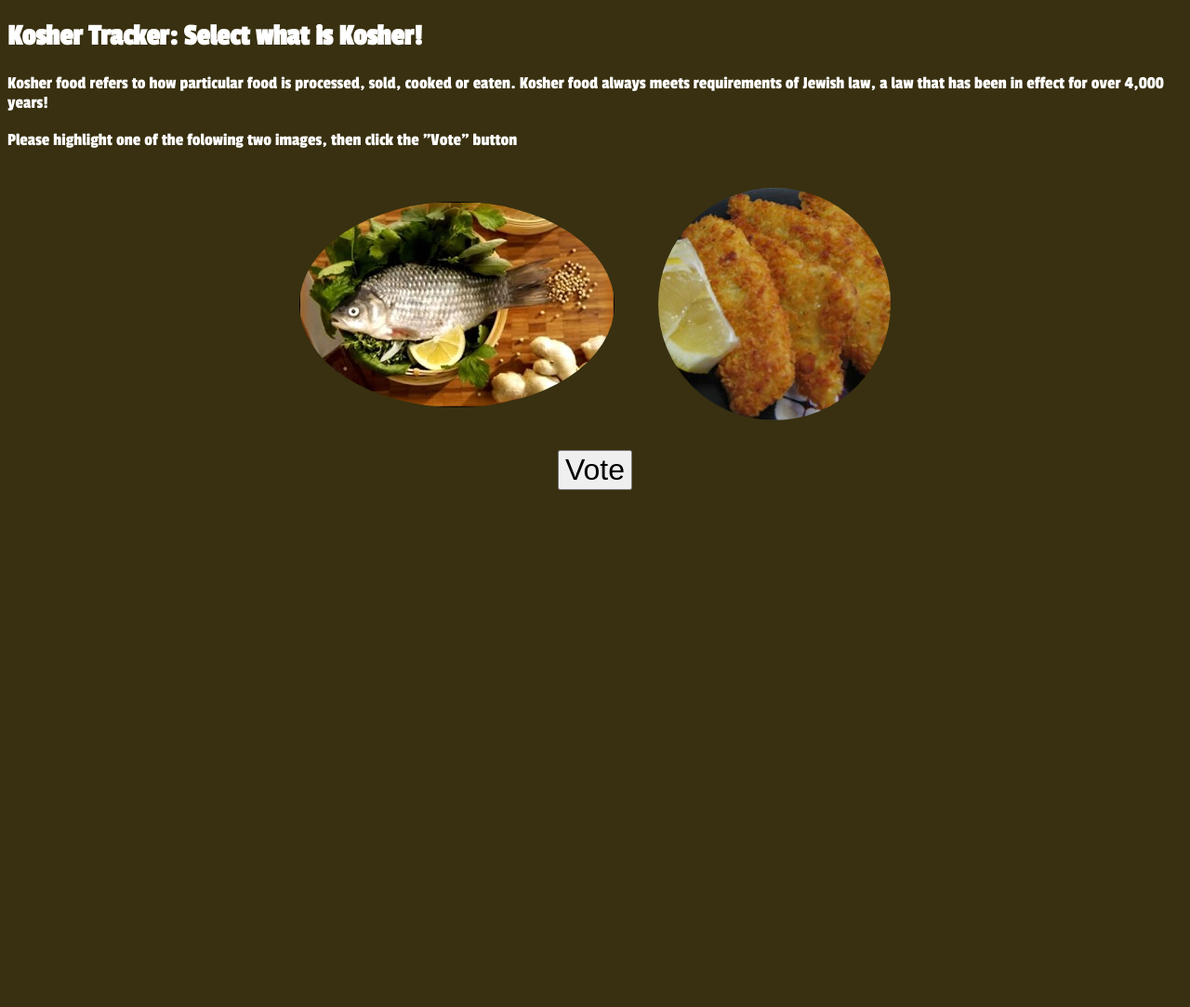
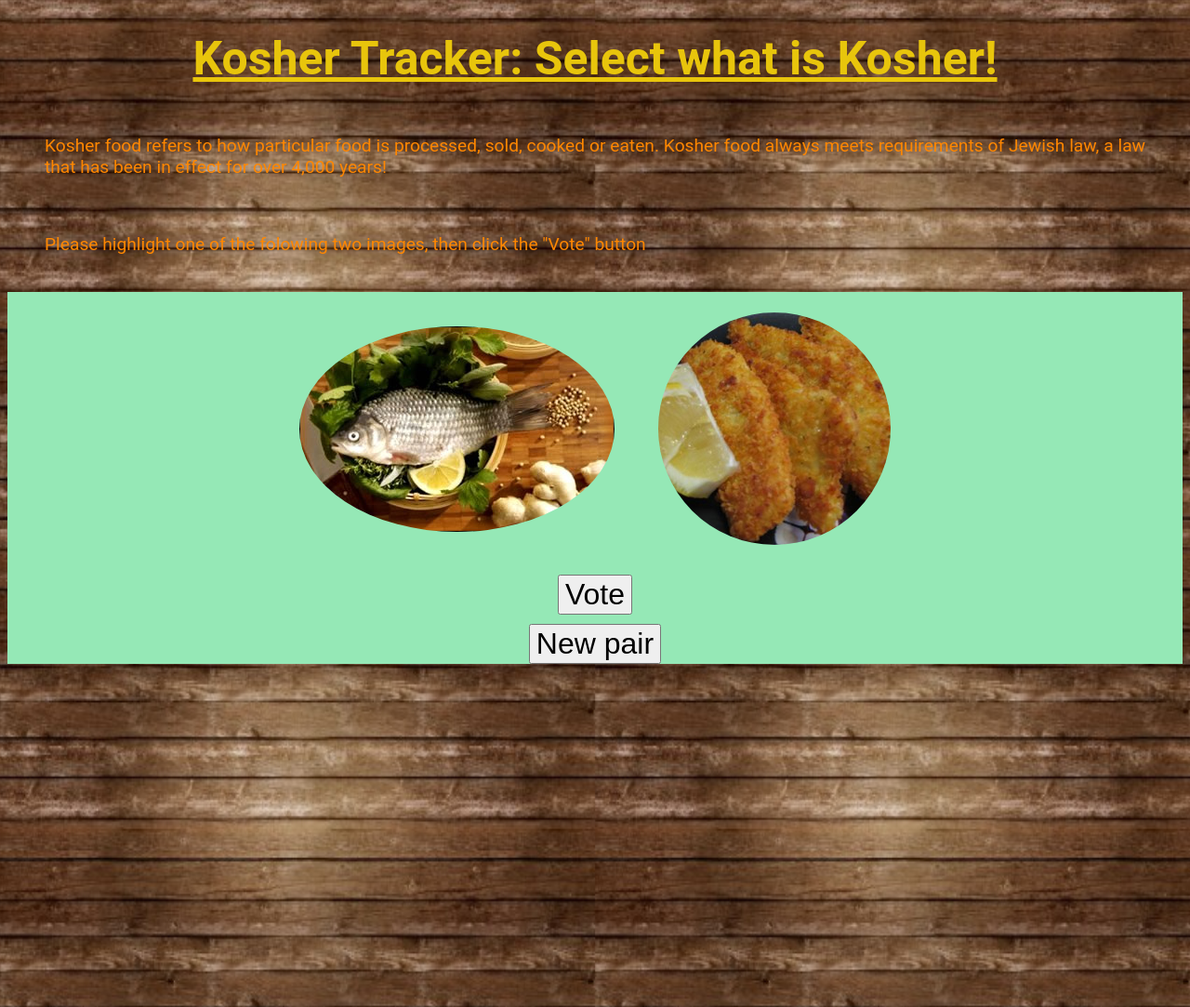
Before and after one commit to aminasenge5/KosherAmina-Andy, a plain HTML site: page index.html in a window 1280 px wide. Shown: the top 1083 px of the page at 93% size. Before the commit the page ends 839 px from the top, so only its background shows below. Drawn offline with Linux system fonts and the light colour scheme.

Commit message:
styled with wood background and colors

```diff
--- a/index.html
+++ b/index.html
@@ -6,12 +6,17 @@
 </head>
 
 <body>
+<div id="text">
+
 <h1>Kosher Tracker: Select what is Kosher!</h1>
+
 
 <p>Kosher food refers to how particular food is processed, sold, cooked or eaten. Kosher food always meets requirements of Jewish law, a law that has been in effect for over 4,000 years!</p>
 
 <p>Please highlight one of the folowing two images, then click the
 &quot;Vote&quot; button</p>
+
+</div>
 
 <div id="divImgs">
   <div><img id="imgLeft" class="imgNormal">
--- a/style.css
+++ b/style.css
@@ -1,13 +1,36 @@
 @import url(https://fonts.googleapis.com/css?family=Passion+One);
 /* @import url(https://fonts.googleapis.com/css?family=Muli); */
 
+
+
 body {
-  font-family:'Passion One', cursive;
-  color: #fff;
-  background-color: #383010;
+  font-family: 'Roboto', sans-serif;
+  color: #FF8700;
+  background-image: url("table9.jpg");
+  background-repeat: repeat;
+  background-size: 50% 50%;
+
 }
 
-p { font-size: 1.2rem }
+
+h1 {
+  text-align: center;
+  font-size: 50px;
+  color: #E8C50C;
+  text-decoration:  underline;
+}
+
+p {
+  margin: 20px;
+  padding: 20px;
+  font-size: 1.2rem;
+  text-align: justify;
+}
+
+a{
+  margin: 20px;
+  padding: 5px;
+}
 
 img {
   max-width:  350px;
@@ -21,6 +44,7 @@ img {
 #divImgs{
  display: block;
  text-align: center;
+ background-color: #95E8B6;
 }
 .imgNormal {
   border: 20px solid rgba(0,0,0, 0.0);
@@ -31,6 +55,19 @@ img {
 
 .imgLeft = { float: left; }
 
+#btnVote:hover{
+  background-color: #7982B2;
+}
+
+#btnNew:hover {
+  background-color: #7982B2;
+}
+
+#divStats {
+  margin: 30px;
+  padding: 30px;
+}
+
 #btnVote{
   font-size: 2rem;
   margin-top: 10px;
@@ -38,6 +75,7 @@ img {
 }
 
 #btnNew{
-  display: none;
-  visibility: hidden;
+  font-size: 2rem;
+  margin-top: 10px;
+  style: inset;
 }
```
Also changed, not shown: table9.jpg (added).
